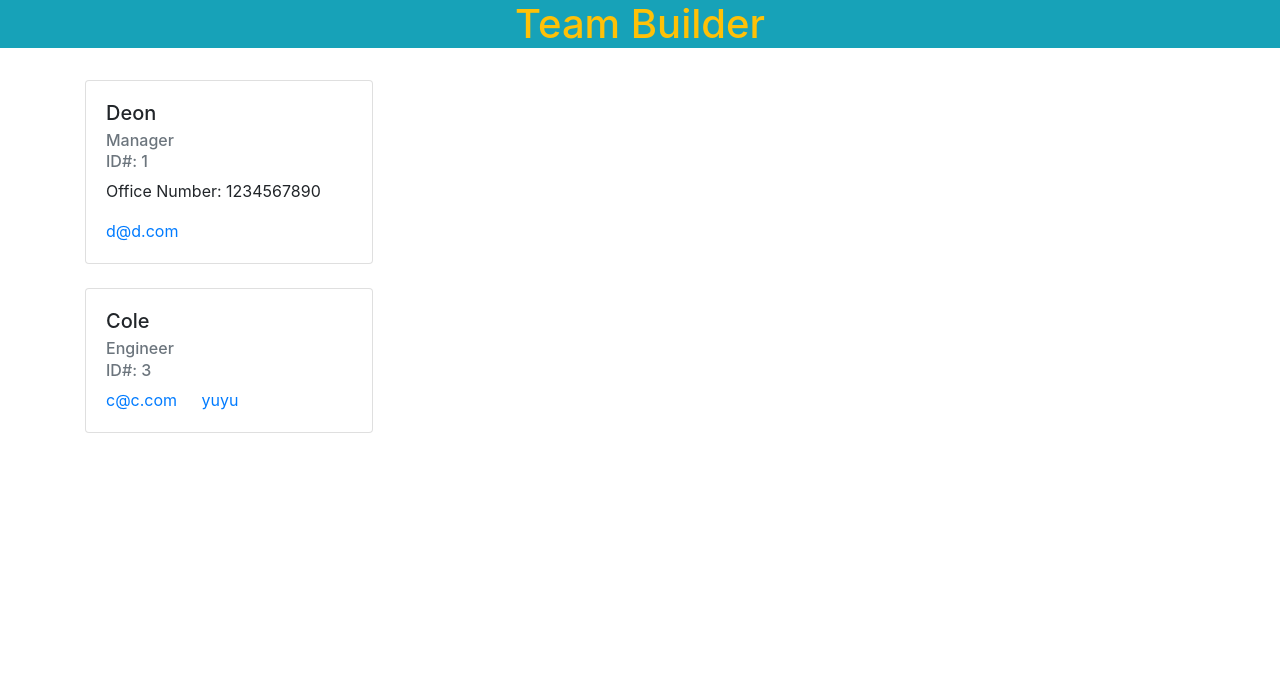
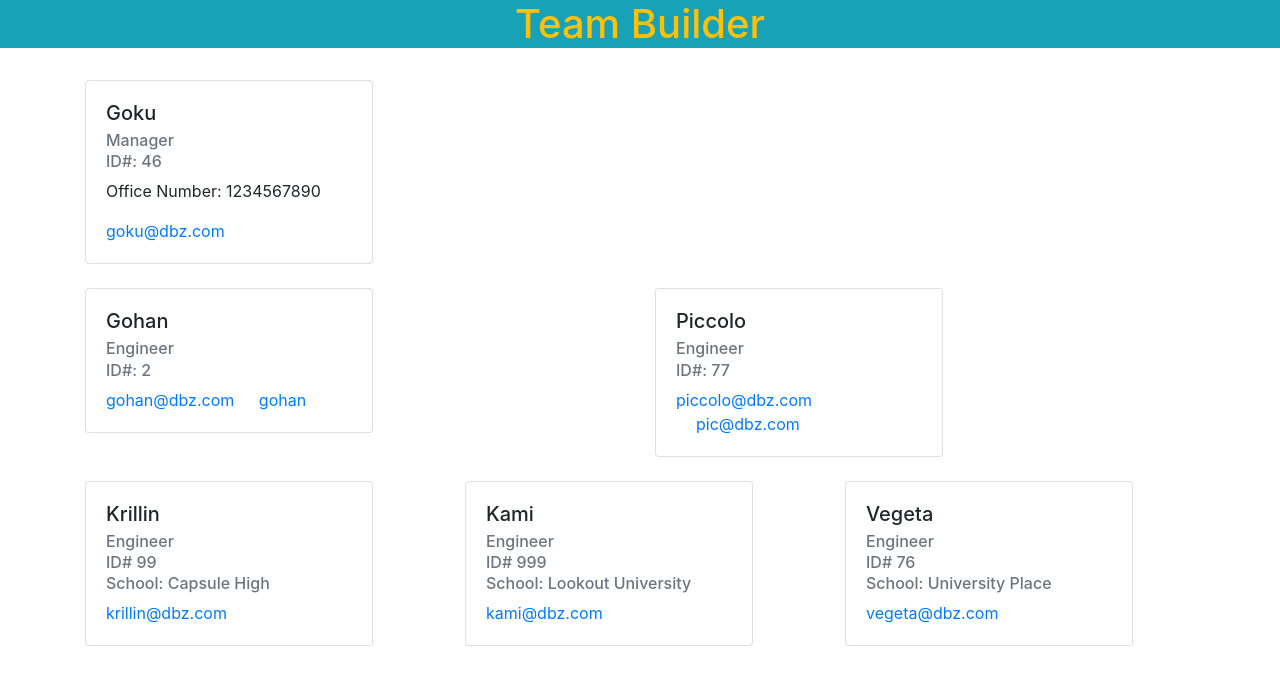
Before and after one commit to deoncole/employee-teambuilder, a website: page dist/index.html in a window 1280 px wide. Drawn offline with nearby package versions, Linux system fonts and the light colour scheme.

Commit message:
update readme

```diff
--- a/dist/index.html
+++ b/dist/index.html
@@ -7,7 +7,7 @@
         <meta http-equiv="X-UA-Compatible" content="IE=edge">
         <meta name="viewport" content="width=device-width, initial-scale=1.0">
         <link rel="stylesheet" href="https://cdn.jsdelivr.net/npm/bootstrap@4.1.3/dist/css/bootstrap.min.css" integrity="sha384-MCw98/SFnGE8fJT3GXwEOngsV7Zt27NXFoaoApmYm81iuXoPkFOJwJ8ERdknLPMO" crossorigin="anonymous">
-        <title>Document Test</title>
+        <title>Team Builder</title>
     </head>
 
     <body>
@@ -21,11 +21,11 @@
                         <div class="card mt-4" style="width: 18rem;">
 
         <div class="card-body">
-                <h5 class="card-title">Deon</h5>
+            <h5 class="card-title">Goku</h5>
             <h6 class="card-subtitle mb-2 text-muted">Manager</h6>
-                <h6 class="card-subtitle mb-2 text-muted">ID#: 1</h6>
+            <h6 class="card-subtitle mb-2 text-muted">ID#: 46</h6>
             <p class="card-text">Office Number: 1234567890</p>
-                <a href="mailto:d@d.com" class="card-link">d@d.com</a>
+            <a href="mailto:goku@dbz.com" class="card-link">goku@dbz.com</a>
         </div>
 
                         </div>
@@ -36,19 +36,29 @@
                 <div class="row">
 
 
+                        <div class="col">
+                            <div class="card mt-4" style="width: 18rem;">
+                                <div class="card-body">
+                                    <h5 class="card-title">Gohan</h5>
+                                    <h6 class="card-subtitle mb-2 text-muted">Engineer</h6>
+                                    <h6 class="card-subtitle mb-2 text-muted">ID#: 2</h6>
+                                    <a href="mailto:gohan@dbz.com" class="card-link">gohan@dbz.com</a>
+                                    <a href="https://github.com/gohan" target="_blank" class="card-link">gohan</a>
+                                </div>
+                            </div>
+                        </div>
 
                         <div class="col">
                             <div class="card mt-4" style="width: 18rem;">
                                 <div class="card-body">
-                        <h5 class="card-title">Cole</h5>
+                                    <h5 class="card-title">Piccolo</h5>
                                     <h6 class="card-subtitle mb-2 text-muted">Engineer</h6>
-                        <h6 class="card-subtitle mb-2 text-muted">ID#: 3</h6>
-                        <a href="mailto:c@c.com" class="card-link">c@c.com</a>
-                        <a href="https://github.com/yuyu" target="_blank" class="card-link">yuyu</a>
+                                    <h6 class="card-subtitle mb-2 text-muted">ID#: 77</h6>
+                                    <a href="mailto:piccolo@dbz.com" class="card-link">piccolo@dbz.com</a>
+                                    <a href="https://github.com/pic@dbz.com" target="_blank" class="card-link">pic@dbz.com</a>
                                 </div>
                             </div>
                         </div>
-
 
 
                 </div>
@@ -57,7 +67,41 @@
                 <div class="row">
 
 
+                        <div class="col">
+                            <div class="card mt-4" style="width: 18rem;">
+                                <div class="card-body">
+                                    <h5 class="card-title">Krillin</h5>
+                                    <h6 class="card-subtitle mb-2 text-muted">Engineer</h6>
+                                    <h6 class="card-subtitle mb-2 text-muted">ID# 99</h6>
+                                    <h6 class="card-subtitle mb-2 text-muted">School: Capsule High</h6>
+                                    <a href="mailto:krillin@dbz.com" class="card-link">krillin@dbz.com</a>
+                                </div>
+                            </div>
+                        </div>
 
+                        <div class="col">
+                            <div class="card mt-4" style="width: 18rem;">
+                                <div class="card-body">
+                                    <h5 class="card-title">Kami</h5>
+                                    <h6 class="card-subtitle mb-2 text-muted">Engineer</h6>
+                                    <h6 class="card-subtitle mb-2 text-muted">ID# 999</h6>
+                                    <h6 class="card-subtitle mb-2 text-muted">School: Lookout University</h6>
+                                    <a href="mailto:kami@dbz.com" class="card-link">kami@dbz.com</a>
+                                </div>
+                            </div>
+                        </div>
+
+                        <div class="col">
+                            <div class="card mt-4" style="width: 18rem;">
+                                <div class="card-body">
+                                    <h5 class="card-title">Vegeta</h5>
+                                    <h6 class="card-subtitle mb-2 text-muted">Engineer</h6>
+                                    <h6 class="card-subtitle mb-2 text-muted">ID# 76</h6>
+                                    <h6 class="card-subtitle mb-2 text-muted">School: University Place</h6>
+                                    <a href="mailto:vegeta@dbz.com" class="card-link">vegeta@dbz.com</a>
+                                </div>
+                            </div>
+                        </div>
 
 
                 </div>
```
Also changed, not shown: README.md. Lines whose indentation alone changed are shown as unchanged.
